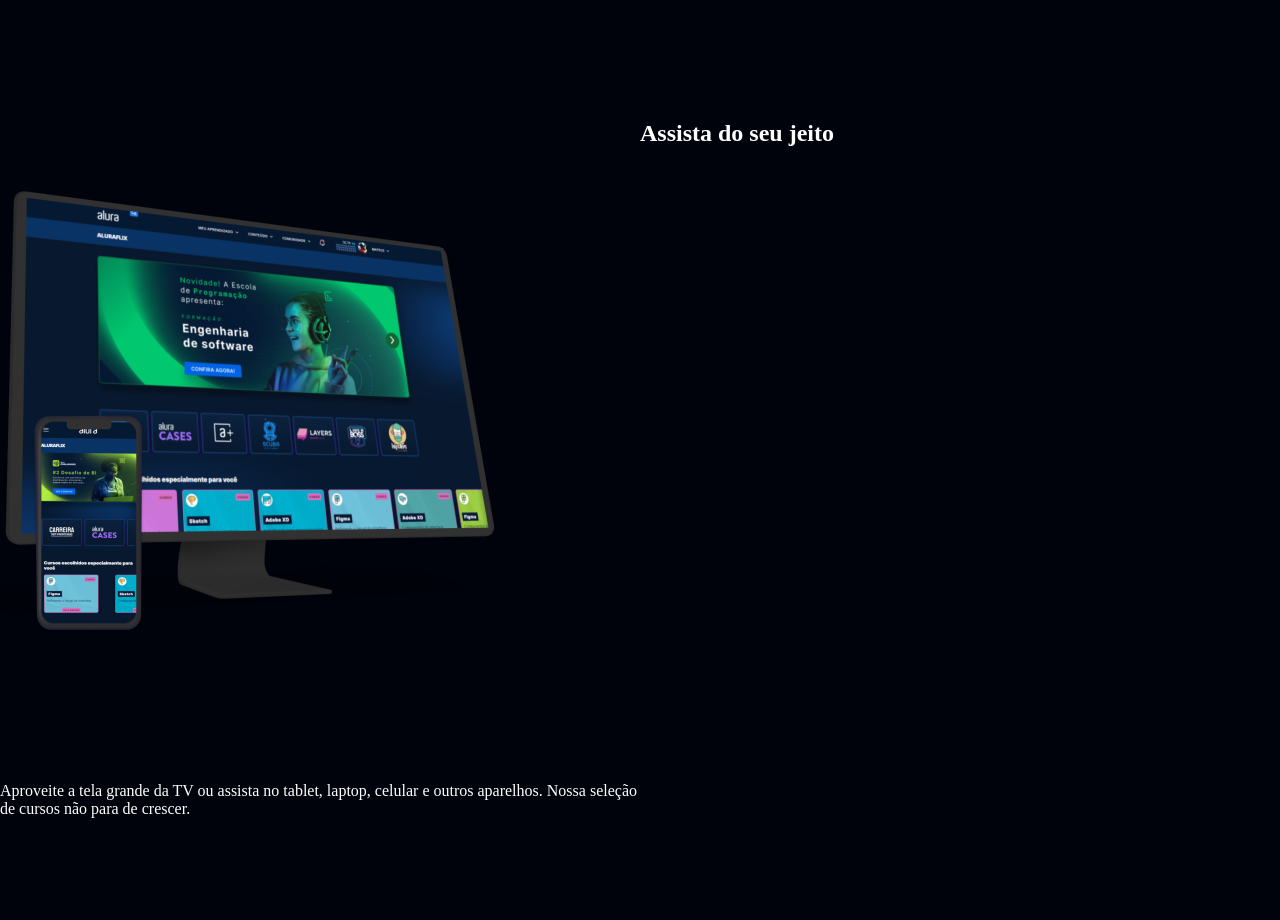
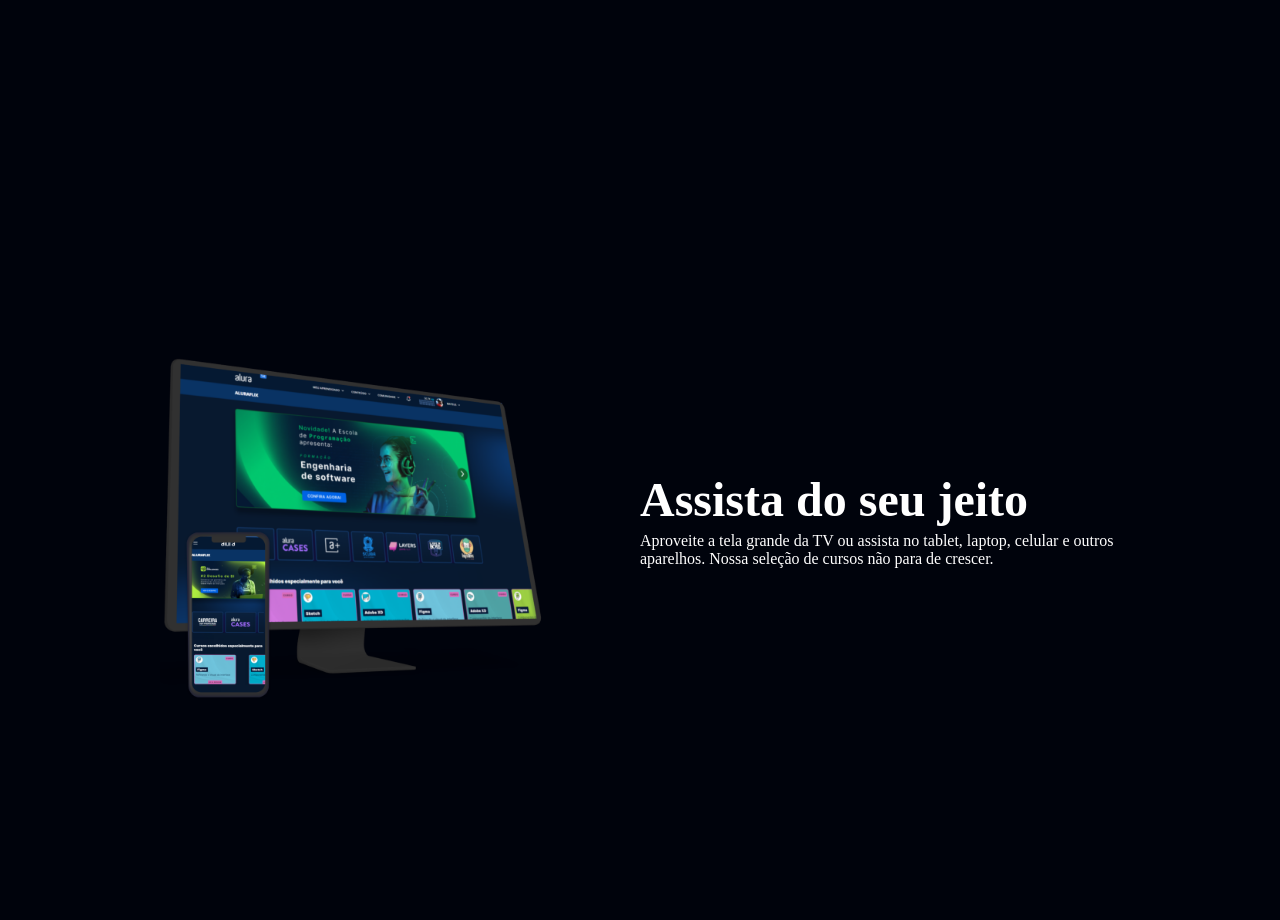
Before and after one commit to thauanyy/aluraflix-thauany, a plain HTML site: page index.html in a window 1280 px wide. Shown: the part 680-1600 px from the top of the page. Drawn offline with Linux system fonts and the light colour scheme.

Commit message:
Add files via upload

```diff
--- a/index.html
+++ b/index.html
@@ -22,9 +22,12 @@
     </section>
 
     <section class="container secundario">
-    <img src="Plataformas.png" alt="" class="secundario_image">
-    <h2 class="descricao_titulo">Assista do seu jeito</h2>
-    <p class="descricao_texto">Aproveite a tela grande da TV ou assista no tablet, laptop, celular e outros aparelhos. Nossa seleção de cursos não para de crescer.</p>
+    <img src="Plataformas.png" alt="" class="secundario_imagem">
+    <div class="container_decricao">
+        <h2 class="descricao_titulo">Assista do seu jeito</h2>
+        <p class="descricao_texto">Aproveite a tela grande da TV ou assista no tablet, laptop, celular e outros aparelhos. Nossa seleção de cursos não para de crescer.</p>
+    </div>
+
     </section>
 
 </body>
--- a/style.css
+++ b/style.css
@@ -61,5 +61,20 @@ margin: 1em 0 2em 0;
 
 .container_caixa{
 margin: 0 6em 0 6em;
+}
 
+.secundario_imagem{
+ width: 80%;
 }
+
+.secundario{
+ align-items: center;
+ margin: 0  10em;
+}
+
+.descricao_titulo{
+ font-size: 48px;
+ font-weight: 700;
+ color: var(--branco-principal);
+ margin-bottom: 0.1em;
+}
```
